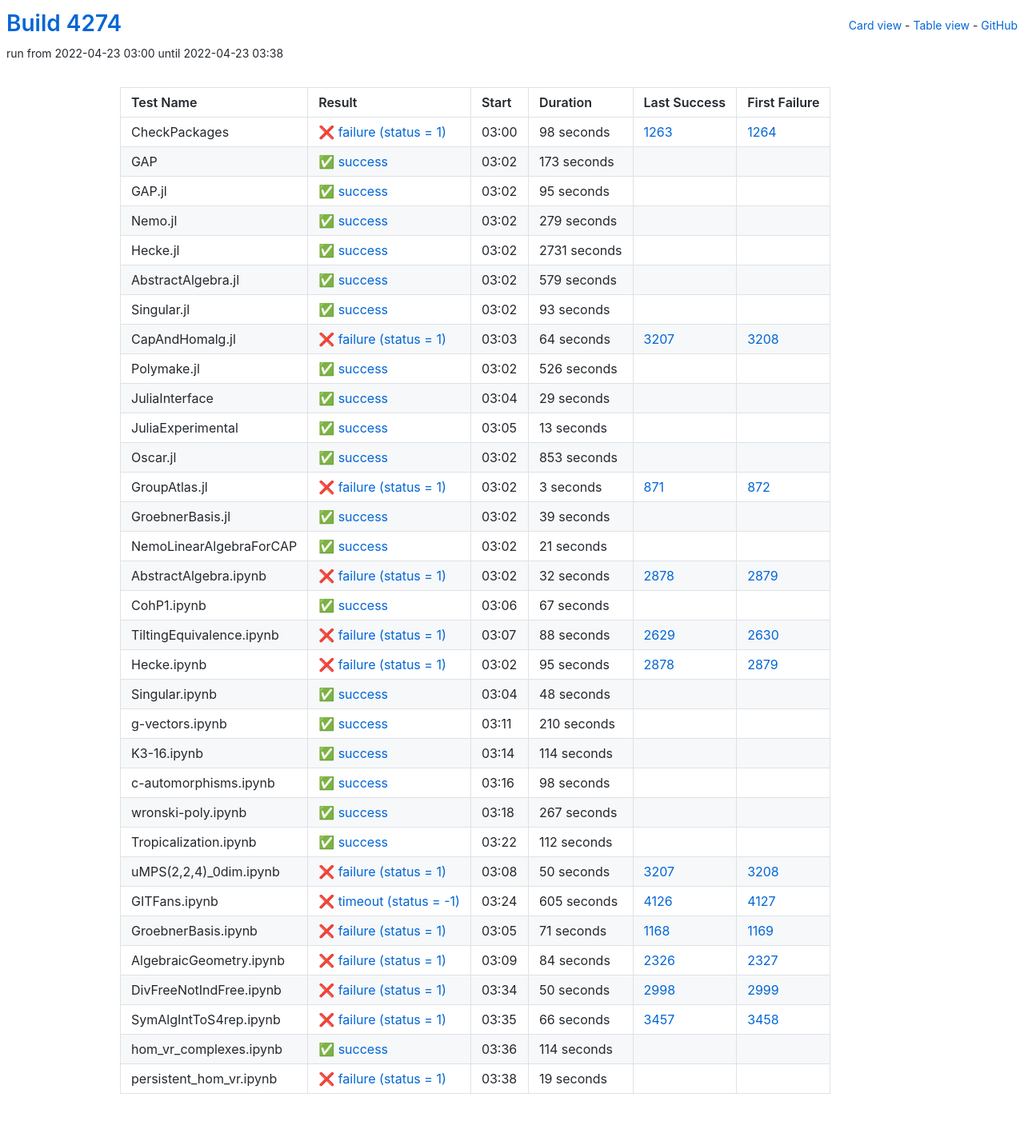
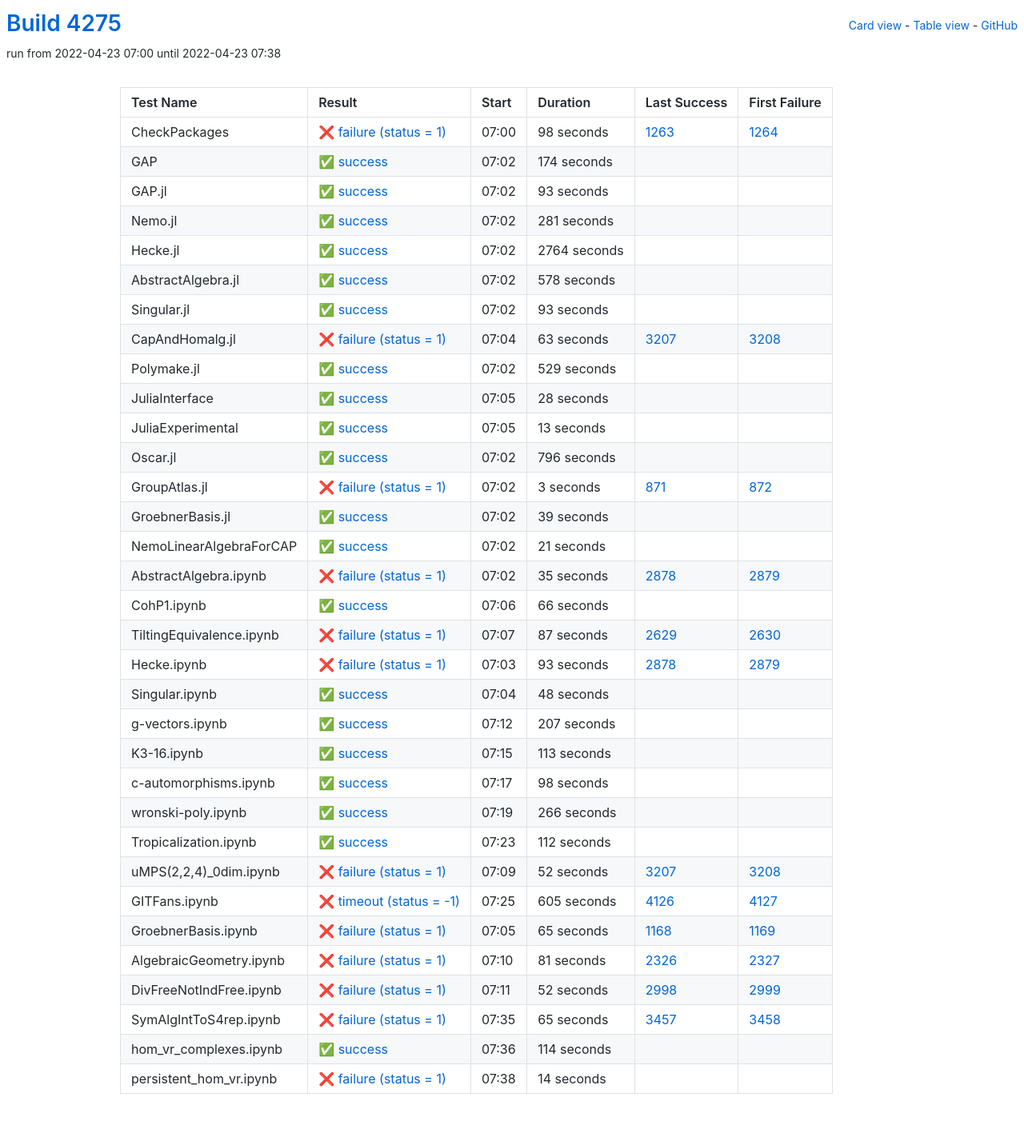
Before and after one commit to oscar-system/oscar-ci-status-stable, a Jekyll site: the page built from table.html, in a window 1280 px wide. Shown: the whole page at 80% size. Built offline with Jekyll 4.4.1, drawn with Linux system fonts in a browser that asks for light colours.

Commit message:
Build #4275

```diff
--- a/_data/ci.yml
+++ b/_data/ci.yml
@@ -1,6 +1,6 @@
 ---
-build: 4274
-build_url: https://oscarci.mathematik.uni-kl.de/job/oscar-stable/4274/
+build: 4275
+build_url: https://oscarci.mathematik.uni-kl.de/job/oscar-stable/4275/
 job: oscar-stable
 organization: oscar-system
 repo: oscar-ci-status-stable
@@ -8,8 +8,8 @@ repourl: https://github.com/oscar-system/oscar-ci-status-stable
 tests:
 - name: CheckPackages
   id: checkpackages
-  log: https://oscarci.mathematik.uni-kl.de/job/oscar-stable/4274/artifact/logs/build-4274/CheckPackages.log
-  start: 2022-04-23 03:00
+  log: https://oscarci.mathematik.uni-kl.de/job/oscar-stable/4275/artifact/logs/build-4275/CheckPackages.log
+  start: 2022-04-23 07:00
   success: false
   exitcode: 1
   status: failure
@@ -20,68 +20,68 @@ tests:
   first_failure_url: https://oscarci.mathematik.uni-kl.de/job/oscar-stable/1264/
 - name: GAP
   id: gap
-  log: https://oscarci.mathematik.uni-kl.de/job/oscar-stable/4274/artifact/logs/build-4274/GAP.log
-  start: 2022-04-23 03:02
+  log: https://oscarci.mathematik.uni-kl.de/job/oscar-stable/4275/artifact/logs/build-4275/GAP.log
+  start: 2022-04-23 07:02
   success: true
   exitcode: 0
   status: success
-  duration: 173
+  duration: 174
   last_success: false
   last_success_url:
   first_failure: false
   first_failure_url:
 - name: GAP.jl
   id: gap-jl
-  log: https://oscarci.mathematik.uni-kl.de/job/oscar-stable/4274/artifact/logs/build-4274/GAP.jl.log
-  start: 2022-04-23 03:02
+  log: https://oscarci.mathematik.uni-kl.de/job/oscar-stable/4275/artifact/logs/build-4275/GAP.jl.log
+  start: 2022-04-23 07:02
   success: true
   exitcode: 0
   status: success
-  duration: 95
+  duration: 93
   last_success: false
   last_success_url:
   first_failure: false
   first_failure_url:
 - name: Nemo.jl
   id: nemo-jl
-  log: https://oscarci.mathematik.uni-kl.de/job/oscar-stable/4274/artifact/logs/build-4274/Nemo.jl.log
-  start: 2022-04-23 03:02
+  log: https://oscarci.mathematik.uni-kl.de/job/oscar-stable/4275/artifact/logs/build-4275/Nemo.jl.log
+  start: 2022-04-23 07:02
   success: true
   exitcode: 0
   status: success
-  duration: 279
+  duration: 281
   last_success: false
   last_success_url:
   first_failure: false
   first_failure_url:
 - name: Hecke.jl
   id: hecke-jl
-  log: https://oscarci.mathematik.uni-kl.de/job/oscar-stable/4274/artifact/logs/build-4274/Hecke.jl.log
-  start: 2022-04-23 03:02
+  log: https://oscarci.mathematik.uni-kl.de/job/oscar-stable/4275/artifact/logs/build-4275/Hecke.jl.log
+  start: 2022-04-23 07:02
   success: true
   exitcode: 0
   status: success
-  duration: 2731
+  duration: 2764
   last_success: false
   last_success_url:
   first_failure: false
   first_failure_url:
 - name: AbstractAlgebra.jl
   id: abstractalgebra-jl
-  log: https://oscarci.mathematik.uni-kl.de/job/oscar-stable/4274/artifact/logs/build-4274/AbstractAlgebra.jl.log
-  start: 2022-04-23 03:02
+  log: https://oscarci.mathematik.uni-kl.de/job/oscar-stable/4275/artifact/logs/build-4275/AbstractAlgebra.jl.log
+  start: 2022-04-23 07:02
   success: true
   exitcode: 0
   status: success
-  duration: 579
+  duration: 578
   last_success: false
   last_success_url:
   first_failure: false
   first_failure_url:
 - name: Singular.jl
   id: singular-jl
-  log: https://oscarci.mathematik.uni-kl.de/job/oscar-stable/4274/artifact/logs/build-4274/Singular.jl.log
-  start: 2022-04-23 03:02
+  log: https://oscarci.mathematik.uni-kl.de/job/oscar-stable/4275/artifact/logs/build-4275/Singular.jl.log
+  start: 2022-04-23 07:02
   success: true
   exitcode: 0
   status: success
@@ -92,44 +92,44 @@ tests:
   first_failure_url:
 - name: CapAndHomalg.jl
   id: capandhomalg-jl
-  log: https://oscarci.mathematik.uni-kl.de/job/oscar-stable/4274/artifact/logs/build-4274/CapAndHomalg.jl.log
-  start: 2022-04-23 03:03
+  log: https://oscarci.mathematik.uni-kl.de/job/oscar-stable/4275/artifact/logs/build-4275/CapAndHomalg.jl.log
+  start: 2022-04-23 07:04
   success: false
   exitcode: 1
   status: failure
-  duration: 64
+  duration: 63
   last_success: 3207
   last_success_url: https://oscarci.mathematik.uni-kl.de/job/oscar-stable/3207/
   first_failure: 3208
   first_failure_url: https://oscarci.mathematik.uni-kl.de/job/oscar-stable/3208/
 - name: Polymake.jl
   id: polymake-jl
-  log: https://oscarci.mathematik.uni-kl.de/job/oscar-stable/4274/artifact/logs/build-4274/Polymake.jl.log
-  start: 2022-04-23 03:02
+  log: https://oscarci.mathematik.uni-kl.de/job/oscar-stable/4275/artifact/logs/build-4275/Polymake.jl.log
+  start: 2022-04-23 07:02
   success: true
   exitcode: 0
   status: success
-  duration: 526
+  duration: 529
   last_success: false
   last_success_url:
   first_failure: false
   first_failure_url:
 - name: JuliaInterface
   id: juliainterface
-  log: https://oscarci.mathematik.uni-kl.de/job/oscar-stable/4274/artifact/logs/build-4274/JuliaInterface.log
-  start: 2022-04-23 03:04
+  log: https://oscarci.mathematik.uni-kl.de/job/oscar-stable/4275/artifact/logs/build-4275/JuliaInterface.log
+  start: 2022-04-23 07:05
   success: true
   exitcode: 0
   status: success
-  duration: 29
+  duration: 28
   last_success: false
   last_success_url:
   first_failure: false
   first_failure_url:
 - name: JuliaExperimental
   id: juliaexperimental
-  log: https://oscarci.mathematik.uni-kl.de/job/oscar-stable/4274/artifact/logs/build-4274/JuliaExperimental.log
-  start: 2022-04-23 03:05
+  log: https://oscarci.mathematik.uni-kl.de/job/oscar-stable/4275/artifact/logs/build-4275/JuliaExperimental.log
+  start: 2022-04-23 07:05
   success: true
   exitcode: 0
   status: success
@@ -140,20 +140,20 @@ tests:
   first_failure_url:
 - name: Oscar.jl
   id: oscar-jl
-  log: https://oscarci.mathematik.uni-kl.de/job/oscar-stable/4274/artifact/logs/build-4274/Oscar.jl.log
-  start: 2022-04-23 03:02
+  log: https://oscarci.mathematik.uni-kl.de/job/oscar-stable/4275/artifact/logs/build-4275/Oscar.jl.log
+  start: 2022-04-23 07:02
   success: true
   exitcode: 0
   status: success
-  duration: 853
+  duration: 796
   last_success: false
   last_success_url:
   first_failure: false
   first_failure_url:
 - name: GroupAtlas.jl
   id: groupatlas-jl
-  log: https://oscarci.mathematik.uni-kl.de/job/oscar-stable/4274/artifact/logs/build-4274/GroupAtlas.jl.log
-  start: 2022-04-23 03:02
+  log: https://oscarci.mathematik.uni-kl.de/job/oscar-stable/4275/artifact/logs/build-4275/GroupAtlas.jl.log
+  start: 2022-04-23 07:02
   success: false
   exitcode: 1
   status: failure
@@ -164,8 +164,8 @@ tests:
   first_failure_url: https://oscarci.mathematik.uni-kl.de/job/oscar-stable/872/
 - name: GroebnerBasis.jl
   id: groebnerbasis-jl
-  log: https://oscarci.mathematik.uni-kl.de/job/oscar-stable/4274/artifact/logs/build-4274/GroebnerBasis.jl.log
-  start: 2022-04-23 03:02
+  log: https://oscarci.mathematik.uni-kl.de/job/oscar-stable/4275/artifact/logs/build-4275/GroebnerBasis.jl.log
+  start: 2022-04-23 07:02
   success: true
   exitcode: 0
   status: success
@@ -176,8 +176,8 @@ tests:
   first_failure_url:
 - name: NemoLinearAlgebraForCAP
   id: nemolinearalgebraforcap
-  log: https://oscarci.mathematik.uni-kl.de/job/oscar-stable/4274/artifact/logs/build-4274/NemoLinearAlgebraForCAP.log
-  start: 2022-04-23 03:02
+  log: https://oscarci.mathematik.uni-kl.de/job/oscar-stable/4275/artifact/logs/build-4275/NemoLinearAlgebraForCAP.log
+  start: 2022-04-23 07:02
   success: true
   exitcode: 0
   status: success
@@ -188,56 +188,56 @@ tests:
   first_failure_url:
 - name: AbstractAlgebra.ipynb
   id: abstractalgebra-ipynb
-  log: https://oscarci.mathematik.uni-kl.de/job/oscar-stable/4274/artifact/logs/build-4274/AbstractAlgebra.ipynb.log
-  start: 2022-04-23 03:02
+  log: https://oscarci.mathematik.uni-kl.de/job/oscar-stable/4275/artifact/logs/build-4275/AbstractAlgebra.ipynb.log
+  start: 2022-04-23 07:02
   success: false
   exitcode: 1
   status: failure
-  duration: 32
+  duration: 35
   last_success: 2878
   last_success_url: https://oscarci.mathematik.uni-kl.de/job/oscar-stable/2878/
   first_failure: 2879
   first_failure_url: https://oscarci.mathematik.uni-kl.de/job/oscar-stable/2879/
 - name: CohP1.ipynb
   id: cohp1-ipynb
-  log: https://oscarci.mathematik.uni-kl.de/job/oscar-stable/4274/artifact/logs/build-4274/CohP1.ipynb.log
-  start: 2022-04-23 03:06
+  log: https://oscarci.mathematik.uni-kl.de/job/oscar-stable/4275/artifact/logs/build-4275/CohP1.ipynb.log
+  start: 2022-04-23 07:06
   success: true
   exitcode: 0
   status: success
-  duration: 67
+  duration: 66
   last_success: false
   last_success_url:
   first_failure: false
   first_failure_url:
 - name: TiltingEquivalence.ipynb
   id: tiltingequivalence-ipynb
-  log: https://oscarci.mathematik.uni-kl.de/job/oscar-stable/4274/artifact/logs/build-4274/TiltingEquivalence.ipynb.log
-  start: 2022-04-23 03:07
+  log: https://oscarci.mathematik.uni-kl.de/job/oscar-stable/4275/artifact/logs/build-4275/TiltingEquivalence.ipynb.log
+  start: 2022-04-23 07:07
   success: false
   exitcode: 1
   status: failure
-  duration: 88
+  duration: 87
   last_success: 2629
   last_success_url: https://oscarci.mathematik.uni-kl.de/job/oscar-stable/2629/
   first_failure: 2630
   first_failure_url: https://oscarci.mathematik.uni-kl.de/job/oscar-stable/2630/
 - name: Hecke.ipynb
   id: hecke-ipynb
-  log: https://oscarci.mathematik.uni-kl.de/job/oscar-stable/4274/artifact/logs/build-4274/Hecke.ipynb.log
-  start: 2022-04-23 03:02
+  log: https://oscarci.mathematik.uni-kl.de/job/oscar-stable/4275/artifact/logs/build-4275/Hecke.ipynb.log
+  start: 2022-04-23 07:03
   success: false
   exitcode: 1
   status: failure
-  duration: 95
+  duration: 93
   last_success: 2878
   last_success_url: https://oscarci.mathematik.uni-kl.de/job/oscar-stable/2878/
   first_failure: 2879
   first_failure_url: https://oscarci.mathematik.uni-kl.de/job/oscar-stable/2879/
 - name: Singular.ipynb
   id: singular-ipynb
-  log: https://oscarci.mathematik.uni-kl.de/job/oscar-stable/4274/artifact/logs/build-4274/Singular.ipynb.log
-  start: 2022-04-23 03:04
+  log: https://oscarci.mathematik.uni-kl.de/job/oscar-stable/4275/artifact/logs/build-4275/Singular.ipynb.log
+  start: 2022-04-23 07:04
   success: true
   exitcode: 0
   status: success
@@ -248,32 +248,32 @@ tests:
   first_failure_url:
 - name: g-vectors.ipynb
   id: g-vectors-ipynb
-  log: https://oscarci.mathematik.uni-kl.de/job/oscar-stable/4274/artifact/logs/build-4274/g-vectors.ipynb.log
-  start: 2022-04-23 03:11
+  log: https://oscarci.mathematik.uni-kl.de/job/oscar-stable/4275/artifact/logs/build-4275/g-vectors.ipynb.log
+  start: 2022-04-23 07:12
   success: true
   exitcode: 0
   status: success
-  duration: 210
+  duration: 207
   last_success: false
   last_success_url:
   first_failure: false
   first_failure_url:
 - name: K3-16.ipynb
   id: k3-16-ipynb
-  log: https://oscarci.mathematik.uni-kl.de/job/oscar-stable/4274/artifact/logs/build-4274/K3-16.ipynb.log
-  start: 2022-04-23 03:14
+  log: https://oscarci.mathematik.uni-kl.de/job/oscar-stable/4275/artifact/logs/build-4275/K3-16.ipynb.log
+  start: 2022-04-23 07:15
   success: true
   exitcode: 0
   status: success
-  duration: 114
+  duration: 113
   last_success: false
   last_success_url:
   first_failure: false
   first_failure_url:
 - name: c-automorphisms.ipynb
   id: c-automorphisms-ipynb
-  log: https://oscarci.mathematik.uni-kl.de/job/oscar-stable/4274/artifact/logs/build-4274/c-automorphisms.ipynb.log
-  start: 2022-04-23 03:16
+  log: https://oscarci.mathematik.uni-kl.de/job/oscar-stable/4275/artifact/logs/build-4275/c-automorphisms.ipynb.log
+  start: 2022-04-23 07:17
   success: true
   exitcode: 0
   status: success
@@ -284,20 +284,20 @@ tests:
   first_failure_url:
 - name: wronski-poly.ipynb
   id: wronski-poly-ipynb
-  log: https://oscarci.mathematik.uni-kl.de/job/oscar-stable/4274/artifact/logs/build-4274/wronski-poly.ipynb.log
-  start: 2022-04-23 03:18
+  log: https://oscarci.mathematik.uni-kl.de/job/oscar-stable/4275/artifact/logs/build-4275/wronski-poly.ipynb.log
+  start: 2022-04-23 07:19
   success: true
   exitcode: 0
   status: success
-  duration: 267
+  duration: 266
   last_success: false
   last_success_url:
   first_failure: false
   first_failure_url:
 - name: Tropicalization.ipynb
   id: tropicalization-ipynb
-  log: https://oscarci.mathematik.uni-kl.de/job/oscar-stable/4274/artifact/logs/build-4274/Tropicalization.ipynb.log
-  start: 2022-04-23 03:22
+  log: https://oscarci.mathematik.uni-kl.de/job/oscar-stable/4275/artifact/logs/build-4275/Tropicalization.ipynb.log
+  start: 2022-04-23 07:23
   success: true
   exitcode: 0
   status: success
@@ -308,20 +308,20 @@ tests:
   first_failure_url:
 - name: uMPS(2,2,4)_0dim.ipynb
   id: umps-2-2-4-0dim-ipynb
-  log: https://oscarci.mathematik.uni-kl.de/job/oscar-stable/4274/artifact/logs/build-4274/uMPS-2-2-4-_0dim.ipynb.log
-  start: 2022-04-23 03:08
+  log: https://oscarci.mathematik.uni-kl.de/job/oscar-stable/4275/artifact/logs/build-4275/uMPS-2-2-4-_0dim.ipynb.log
+  start: 2022-04-23 07:09
   success: false
   exitcode: 1
   status: failure
-  duration: 50
+  duration: 52
   last_success: 3207
   last_success_url: https://oscarci.mathematik.uni-kl.de/job/oscar-stable/3207/
   first_failure: 3208
   first_failure_url: https://oscarci.mathematik.uni-kl.de/job/oscar-stable/3208/
 - name: GITFans.ipynb
   id: gitfans-ipynb
-  log: https://oscarci.mathematik.uni-kl.de/job/oscar-stable/4274/artifact/logs/build-4274/GITFans.ipynb.log
-  start: 2022-04-23 03:24
+  log: https://oscarci.mathematik.uni-kl.de/job/oscar-stable/4275/artifact/logs/build-4275/GITFans.ipynb.log
+  start: 2022-04-23 07:25
   success: false
   exitcode: -1
   status: timeout
@@ -332,56 +332,56 @@ tests:
   first_failure_url: https://oscarci.mathematik.uni-kl.de/job/oscar-stable/4127/
 - name: GroebnerBasis.ipynb
   id: groebnerbasis-ipynb
-  log: https://oscarci.mathematik.uni-kl.de/job/oscar-stable/4274/artifact/logs/build-4274/GroebnerBasis.ipynb.log
-  start: 2022-04-23 03:05
+  log: https://oscarci.mathematik.uni-kl.de/job/oscar-stable/4275/artifact/logs/build-4275/GroebnerBasis.ipynb.log
+  start: 2022-04-23 07:05
   success: false
   exitcode: 1
   status: failure
-  duration: 71
+  duration: 65
   last_success: 1168
   last_success_url: https://oscarci.mathematik.uni-kl.de/job/oscar-stable/1168/
   first_failure: 1169
   first_failure_url: https://oscarci.mathematik.uni-kl.de/job/oscar-stable/1169/
 - name: AlgebraicGeometry.ipynb
   id: algebraicgeometry-ipynb
-  log: https://oscarci.mathematik.uni-kl.de/job/oscar-stable/4274/artifact/logs/build-4274/AlgebraicGeometry.ipynb.log
-  start: 2022-04-23 03:09
+  log: https://oscarci.mathematik.uni-kl.de/job/oscar-stable/4275/artifact/logs/build-4275/AlgebraicGeometry.ipynb.log
+  start: 2022-04-23 07:10
   success: false
   exitcode: 1
   status: failure
-  duration: 84
+  duration: 81
   last_success: 2326
   last_success_url: https://oscarci.mathematik.uni-kl.de/job/oscar-stable/2326/
   first_failure: 2327
   first_failure_url: https://oscarci.mathematik.uni-kl.de/job/oscar-stable/2327/
 - name: DivFreeNotIndFree.ipynb
   id: divfreenotindfree-ipynb
-  log: https://oscarci.mathematik.uni-kl.de/job/oscar-stable/4274/artifact/logs/build-4274/DivFreeNotIndFree.ipynb.log
-  start: 2022-04-23 03:34
+  log: https://oscarci.mathematik.uni-kl.de/job/oscar-stable/4275/artifact/logs/build-4275/DivFreeNotIndFree.ipynb.log
+  start: 2022-04-23 07:11
   success: false
   exitcode: 1
   status: failure
-  duration: 50
+  duration: 52
   last_success: 2998
   last_success_url: https://oscarci.mathematik.uni-kl.de/job/oscar-stable/2998/
   first_failure: 2999
   first_failure_url: https://oscarci.mathematik.uni-kl.de/job/oscar-stable/2999/
 - name: SymAlgIntToS4rep.ipynb
   id: symalginttos4rep-ipynb
-  log: https://oscarci.mathematik.uni-kl.de/job/oscar-stable/4274/artifact/logs/build-4274/SymAlgIntToS4rep.ipynb.log
-  start: 2022-04-23 03:35
+  log: https://oscarci.mathematik.uni-kl.de/job/oscar-stable/4275/artifact/logs/build-4275/SymAlgIntToS4rep.ipynb.log
+  start: 2022-04-23 07:35
   success: false
   exitcode: 1
   status: failure
-  duration: 66
+  duration: 65
   last_success: 3457
   last_success_url: https://oscarci.mathematik.uni-kl.de/job/oscar-stable/3457/
   first_failure: 3458
   first_failure_url: https://oscarci.mathematik.uni-kl.de/job/oscar-stable/3458/
 - name: hom_vr_complexes.ipynb
   id: hom-vr-complexes-ipynb
-  log: https://oscarci.mathematik.uni-kl.de/job/oscar-stable/4274/artifact/logs/build-4274/hom_vr_complexes.ipynb.log
-  start: 2022-04-23 03:36
+  log: https://oscarci.mathematik.uni-kl.de/job/oscar-stable/4275/artifact/logs/build-4275/hom_vr_complexes.ipynb.log
+  start: 2022-04-23 07:36
   success: true
   exitcode: 0
   status: success
@@ -392,12 +392,12 @@ tests:
   first_failure_url:
 - name: persistent_hom_vr.ipynb
   id: persistent-hom-vr-ipynb
-  log: https://oscarci.mathematik.uni-kl.de/job/oscar-stable/4274/artifact/logs/build-4274/persistent_hom_vr.ipynb.log
-  start: 2022-04-23 03:38
+  log: https://oscarci.mathematik.uni-kl.de/job/oscar-stable/4275/artifact/logs/build-4275/persistent_hom_vr.ipynb.log
+  start: 2022-04-23 07:38
   success: false
   exitcode: 1
   status: failure
-  duration: 19
+  duration: 14
   last_success: false
   last_success_url:
   first_failure: false
```
Also changed, not shown: README.md.
